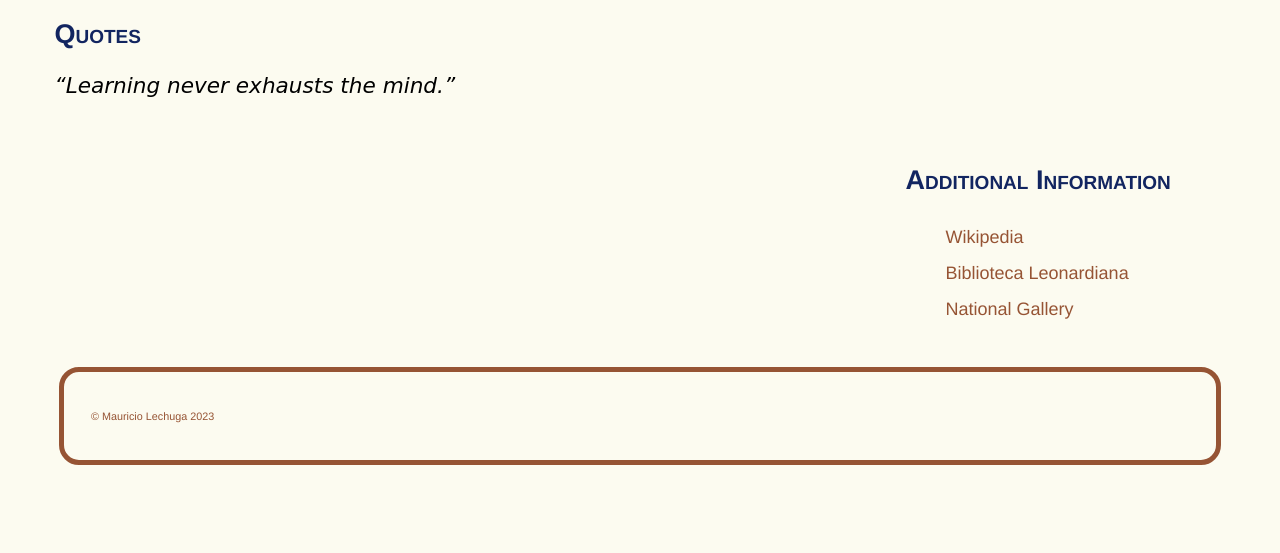
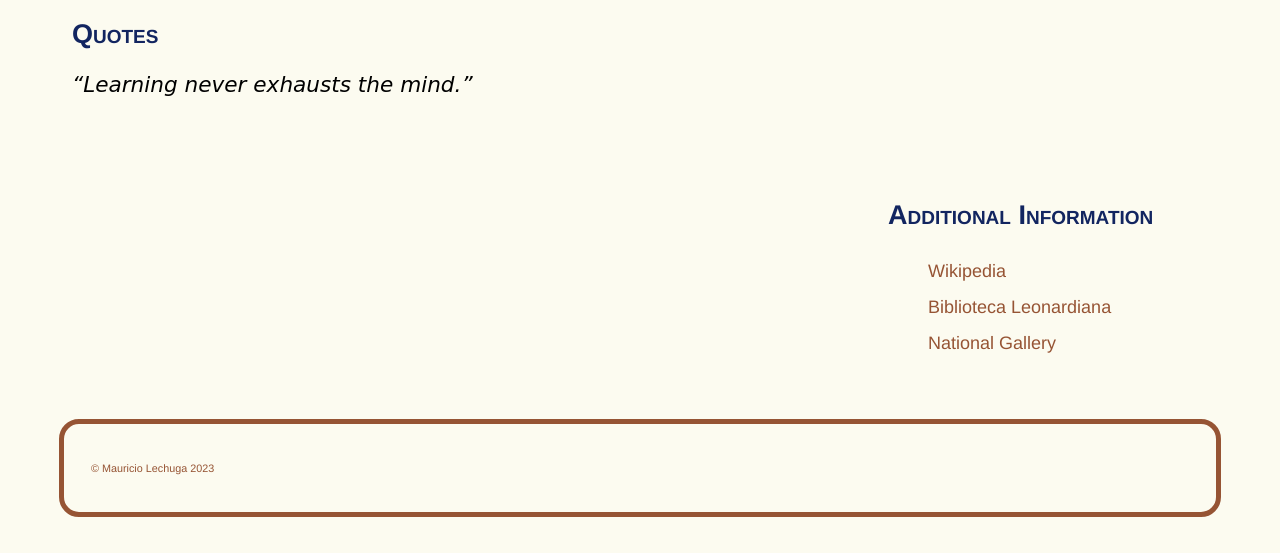
Before and after one commit to mauriciolechugaCA/Assignments, a plain HTML site: page index.html in a window 1280 px wide. Shown: the part 1550-2103 px from the top of the page. Before the commit the page ends 2069 px from the top, so only its background shows below. Drawn offline with Linux system fonts and the light colour scheme.

Commit message:
Update main.css

```diff
--- a/css/main.css
+++ b/css/main.css
@@ -8,7 +8,7 @@ body {
     max-width: 95vw;
     margin: auto;
     font: 18px "Helvetica", sans-serif;
-    padding: 1.5em;
+    padding: 0.5em;
     background-color: #FCFBF0;
 }
 
@@ -16,7 +16,6 @@ header, footer {
     border: 5px solid #965434;
     border-radius: 20px;
     padding: 1.5em;
-    margin: 1.5em;
     margin: 1.5em;
 }
 
@@ -27,7 +26,6 @@ h1, h2 {
 
 /* Descendant combinator selector
     "All the paragraphs within <footer>" */
-
 footer p {
     color: #965434;
     font-size: 0.6em;
@@ -41,12 +39,11 @@ main {
 aside {
     float: right;
     width: 25vw;
-    width: 25vw;
 }
 
 main, aside {
-    padding: 0.5em;
-    margin: 0.75em;
+    padding: 25px;
+    margin: 15px;
 }
 
 footer {
```
